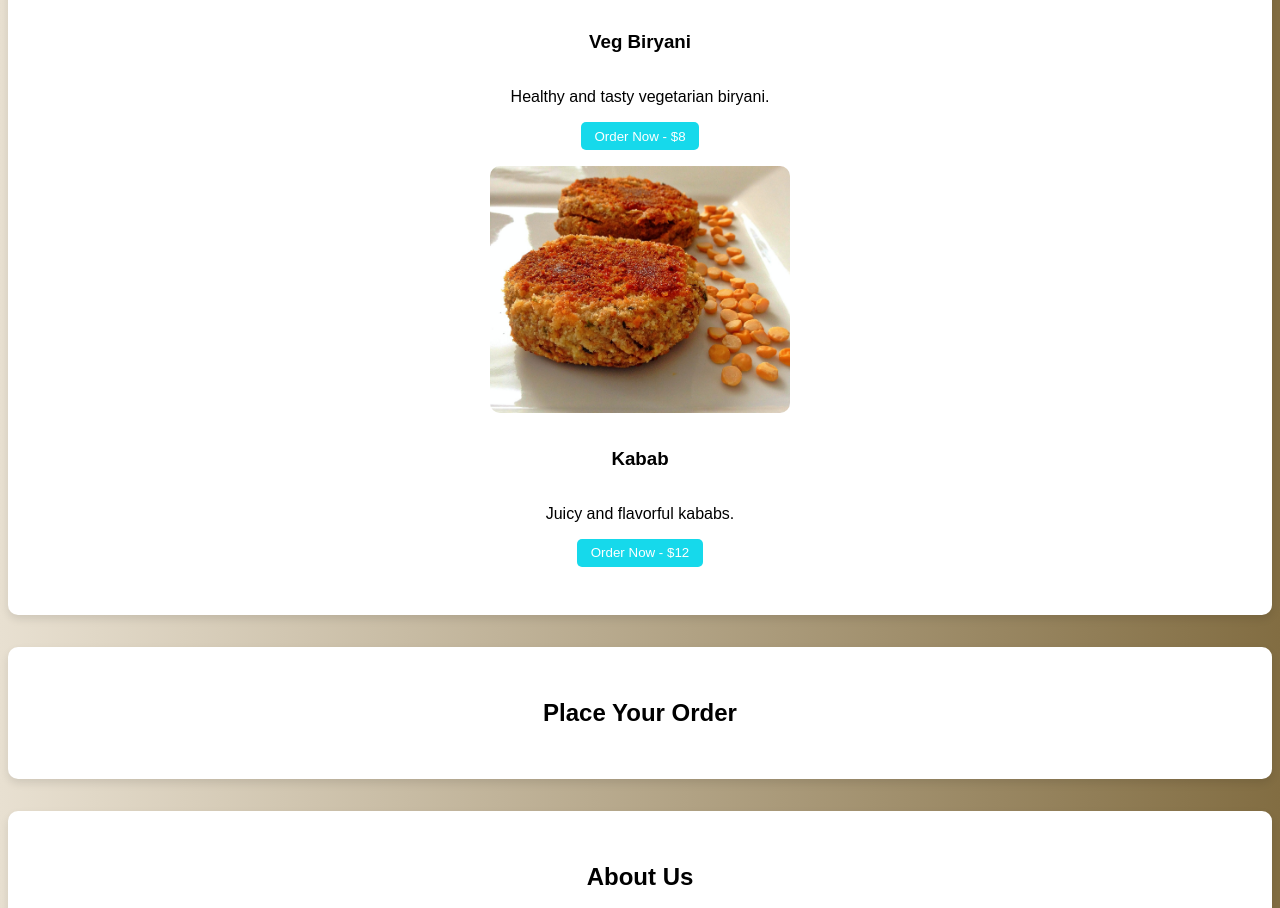
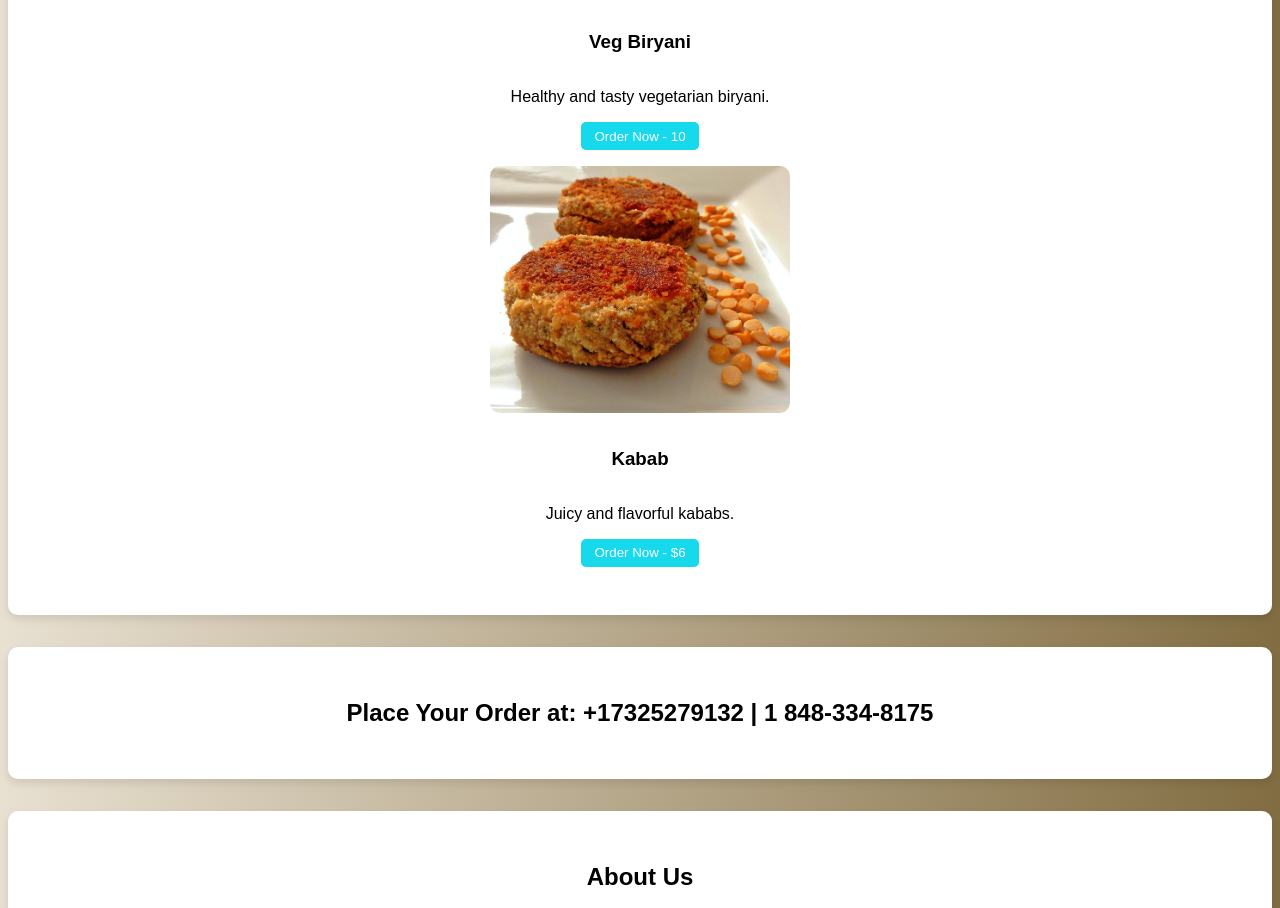
Before and after one commit to gharkibaryani/Ghar-ki-baryani, a plain HTML site: page index.html in a window 1280 px wide. Shown: the part 1277-2185 px from the top of the page. Drawn offline with Linux system fonts and the light colour scheme.

Commit message:
Update index.html

```diff
--- a/index.html
+++ b/index.html
@@ -46,18 +46,18 @@
             <img src="images/veg-biryani.jpg" alt="Veg Biryani">
             <h3>Veg Biryani</h3>
             <p>Healthy and tasty vegetarian biryani.</p>
-            <button class="order-btn" data-item="Veg Biryani" data-price="8">Order Now - $8</button>
+            <button class="order-btn" data-item="Veg Biryani" data-price="10">Order Now - 10</button>
         </div>
         <div class="menu-item">
             <img src="images/kabab.jpg" alt="Kabab">
             <h3>Kabab</h3>
             <p>Juicy and flavorful kababs.</p>
-            <button class="order-btn" data-item="Kabab" data-price="12">Order Now - $12</button>
+            <button class="order-btn" data-item="Kabab" data-price="6">Order Now - $6</button>
         </div>
     </section>
 
     <section id="order">
-        <h2>Place Your Order</h2>
+        <h2>Place Your Order at: +17325279132 | 1 848-334-8175 </h2>
         <form id="order-form">
             <!-- Order form content -->
         </form>
```
